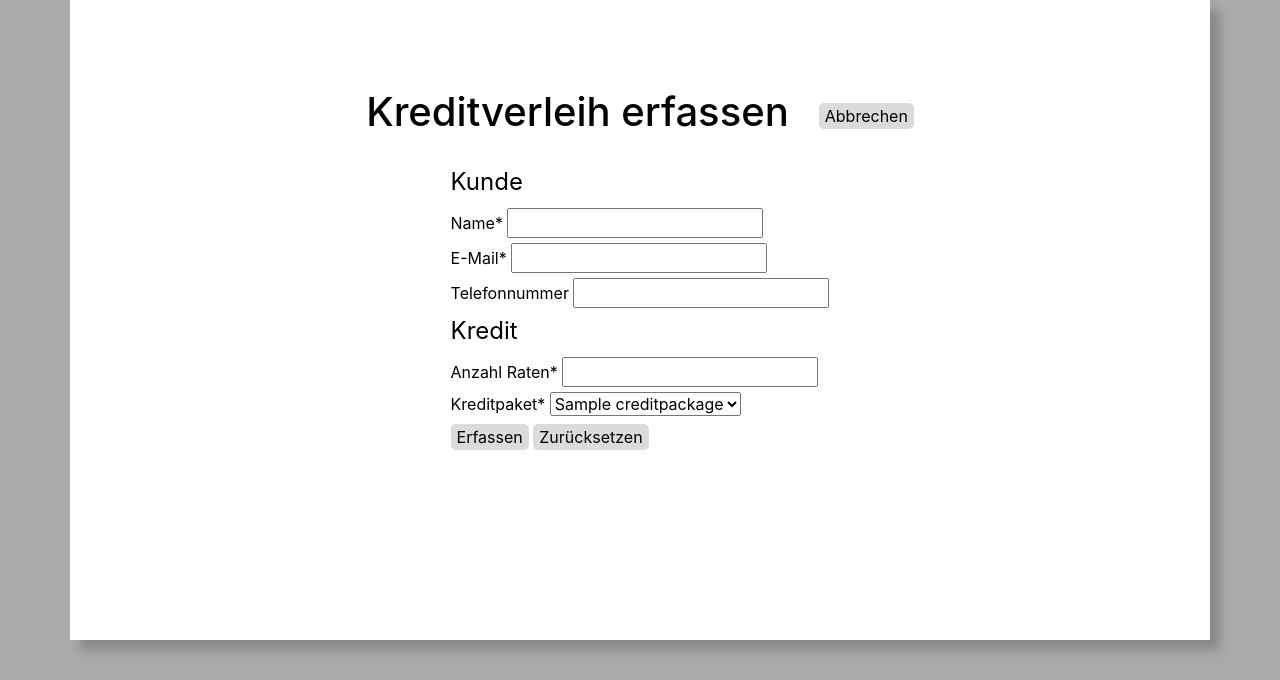
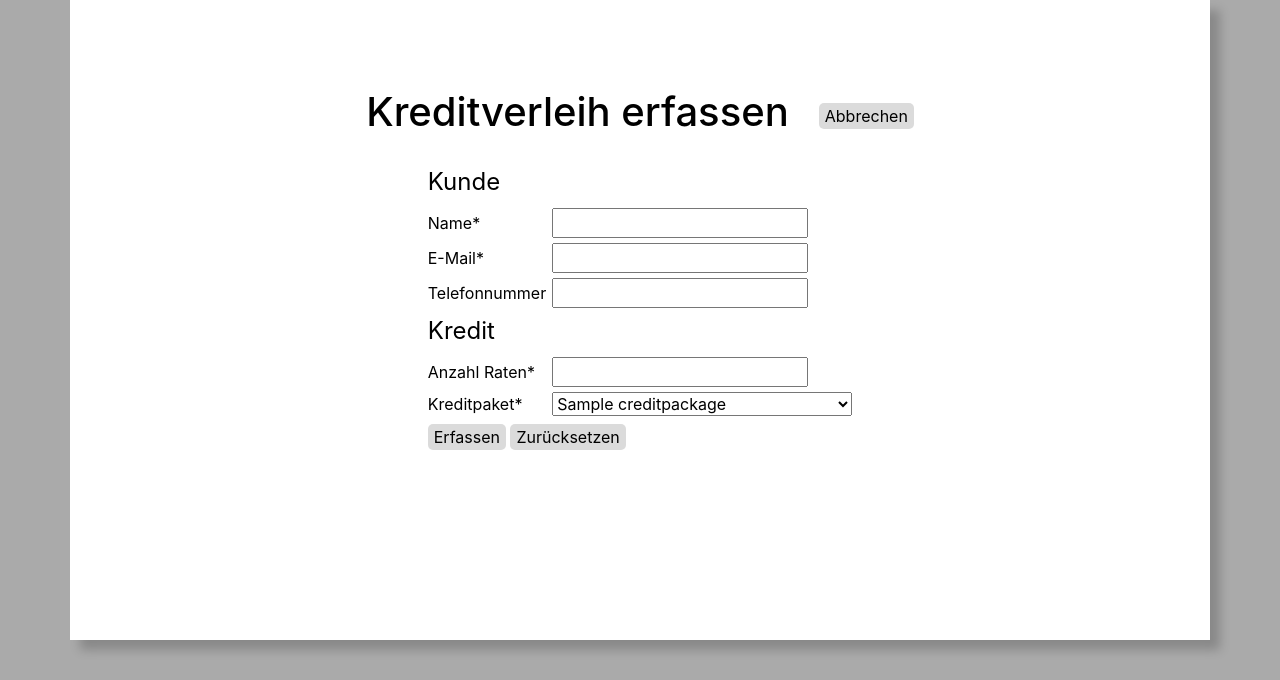
Before and after one commit to savogel1/uk307-creditrental, a PHP site: page /addcredit in a window 1280 px wide. Shown: the part 80-760 px from the top of the page. Run offline with PHP 8.4, Linux system fonts and the light colour scheme; tables that the repository leaves empty or names only in its code hold one stand-in row (values such as "Sample post").

Commit message:
Final style changes (select width)

```diff
--- a/public/css/styles.css
+++ b/public/css/styles.css
@@ -26,6 +26,14 @@ button {
   border: 0;
   border-radius: 5px;
   background-color: rgb(219, 219, 219);
+}
+
+label {
+  width: 120px;
+}
+
+select {
+  width: 300px;
 }
 
 #table-button {
```
